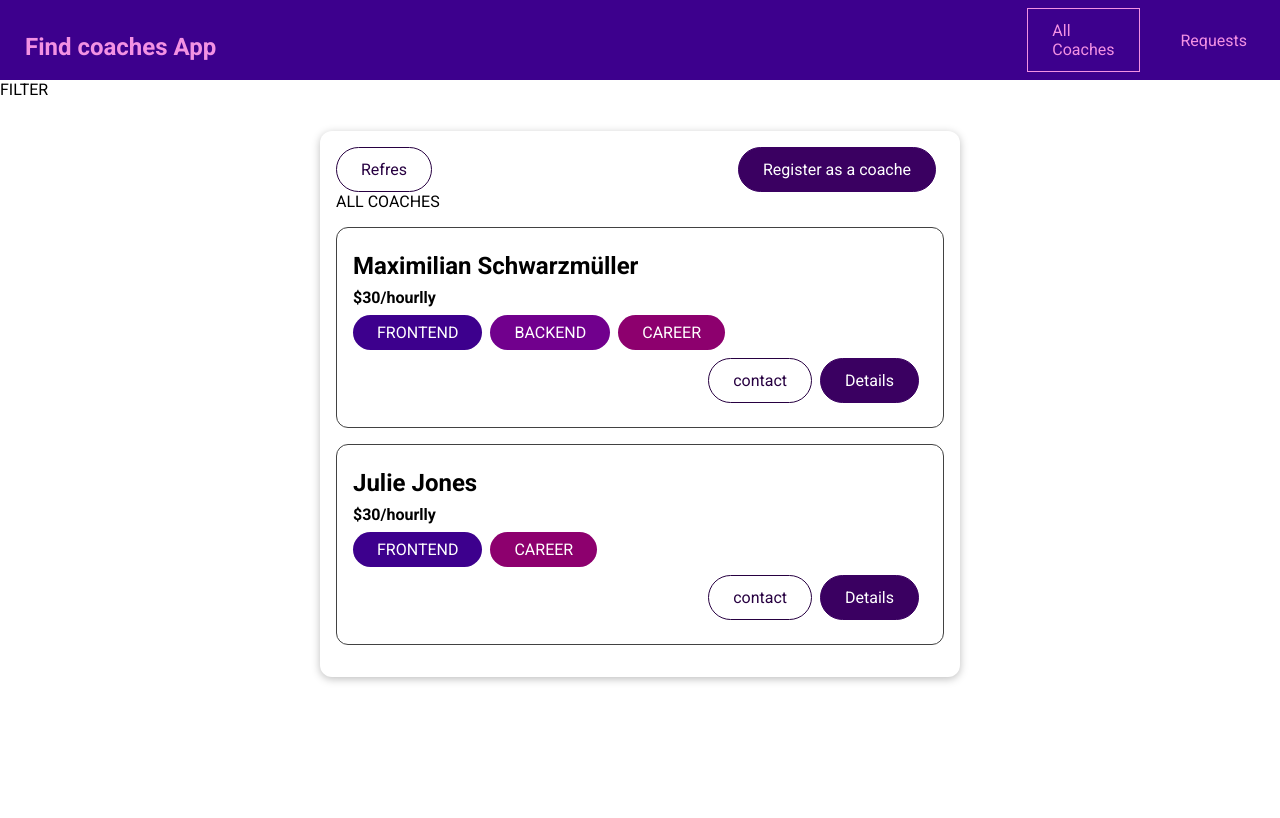
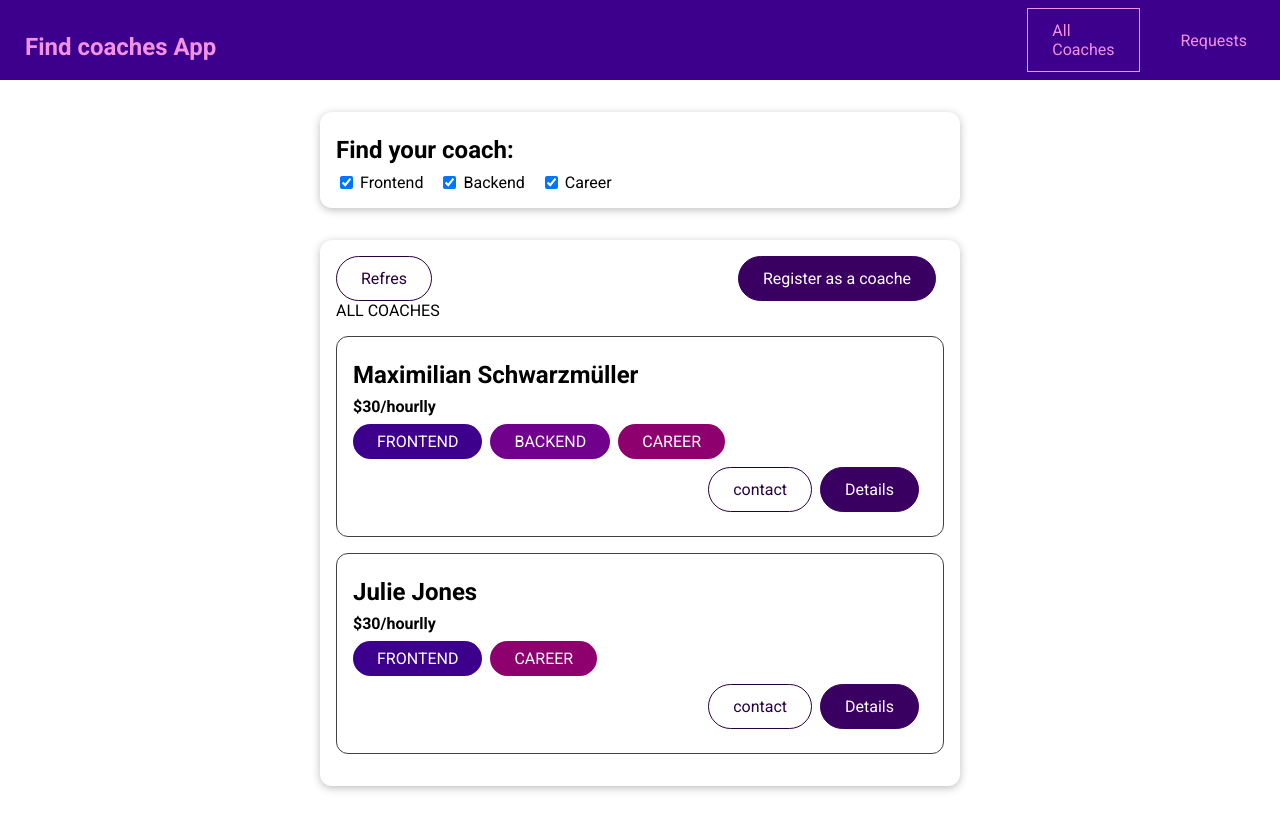
Before and after one commit to Habibsultani/Find, a Vue app: page /coaches in a window 1280 px wide. Built offline with nearby package versions, Linux system fonts and the light colour scheme.

Commit message:
filter logic

```diff
--- /dev/null
+++ b/src/component/coache/CoacheFilter.vue
@@ -0,0 +1,63 @@
+<template>
+  <base-card>
+    <h2>Find your coach:</h2>
+    <span class="filter-option">
+      <input type="checkbox" id="frontend" checked @change="filterInput" />
+      <label for="frontend">Frontend</label>
+    </span>
+    <span class="filter-option">
+      <input type="checkbox" id="backend" checked @change="filterInput" />
+      <label for="backend">Backend</label>
+    </span>
+    <span class="filter-option">
+      <input type="checkbox" id="career" checked @change="filterInput" />
+      <label for="career">Career</label>
+    </span>
+  </base-card>
+</template>
+
+<script>
+export default {
+  emits: ['change-filter'],
+  data() {
+    return {
+      filter: { frontend: true, backend: true, career: true },
+    };
+  },
+  methods: {
+    filterInput(event) {
+      const inputId = event.target.id;
+      const isActive = event.target.checked;
+      const updateFiltered = {
+        ...this.filter,
+        [inputId]: isActive,
+      };
+      this.filter = updateFiltered;
+      this.$emit('change-filter', updateFiltered);
+    },
+  },
+};
+</script>
+
+<style scoped>
+h2 {
+  margin: 0.5rem 0;
+}
+
+.filter-option {
+  margin-right: 1rem;
+}
+
+.filter-option label,
+.filter-option input {
+  vertical-align: middle;
+}
+
+.filter-option label {
+  margin-left: 0.25rem;
+}
+
+.filter-option.active label {
+  font-weight: bold;
+}
+</style>
--- a/src/pages/coaches/coachesList.vue
+++ b/src/pages/coaches/coachesList.vue
@@ -1,5 +1,7 @@
 <template>
-  <section>FILTER</section>
+  <section>
+    <coache-filter @change-filter="setFilter"></coache-filter>
+  </section>
   <section>
     <base-card>
       <div class="controls">
@@ -25,18 +27,49 @@
 
 <script>
 import CoacheItems from '../../component/coache/CoacheItems.vue';
+import CoacheFilter from '../../component/coache/CoacheFilter.vue';
 
 export default {
   components: {
     CoacheItems,
+    CoacheFilter,
   },
+
+  data() {
+    return {
+      activeFilter: {
+        frontend: true,
+        backend: true,
+        career: true,
+      },
+    };
+  },
+
   computed: {
     coachesDatas() {
-      return this.$store.getters['coaches/coaches'];
+      const coaches = this.$store.getters['coaches/coaches'];
+      return coaches.filter((coach) => {
+        if (this.activeFilter.frontend && coach.areas.includes('frontend')) {
+          return true;
+        }
+        if (this.activeFilter.backend && coach.areas.includes('backend')) {
+          return true;
+        }
+        if (this.activeFilter.career && coach.areas.includes('career')) {
+          return true;
+        }
+        return false;
+      });
     },
 
     hasCoaches() {
       return this.$store.getters['coaches/hasCoaches'];
+    },
+  },
+
+  methods: {
+    setFilter(updateFiltered) {
+      this.activeFilter = updateFiltered;
     },
   },
 };
```
